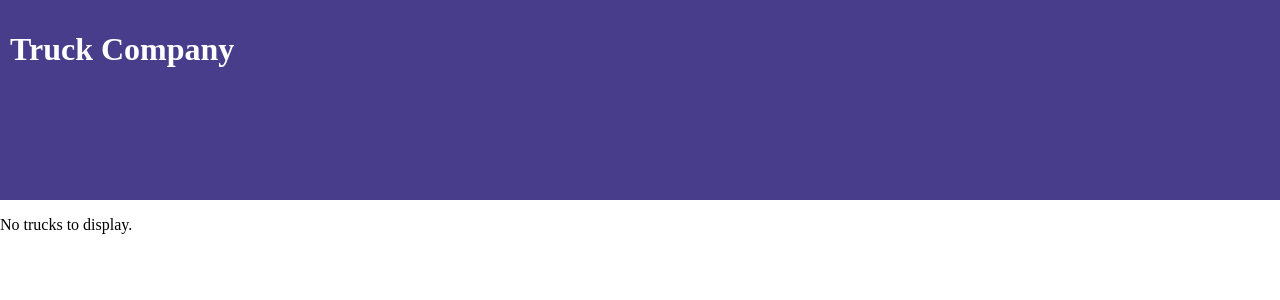
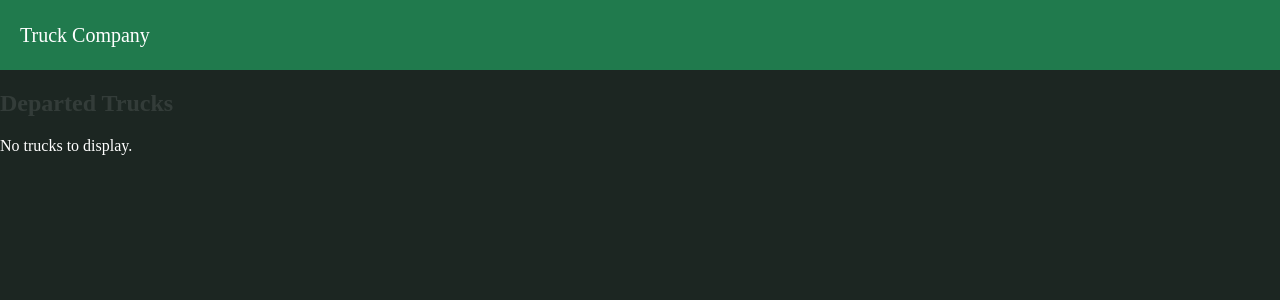
Before and after one commit to JanP1/Truck_Company, a Django app: page /trucks/ in a window 1280 px wide. Shown: the top 300 px of the page. Run offline with Django 5.2, Linux system fonts and the light colour scheme; data that the repository does not hold is empty.

Commit message:
Working on styles

```diff
--- a/truck_company/static/main_page.css
+++ b/truck_company/static/main_page.css
@@ -1,19 +1,23 @@
 body {
   margin: 0;
   overflow-x: hidden;
+  background-color: #1c2622;
+  color: white;
 }
 
 .navbar-container {
   margin: 0;
   width: 100%;
-  height: 180px;
-  background-color: darkslateblue;
+  height: 70px;
+  background-color: #207a4d;
   color: white;
   display: flex;
-  padding: 10px;
+  padding-left: 20px;
+  align-items: center;
 }
 
 .home-link {
   text-decoration: none;
   color: white;
+  font-size: 20px;
 }
--- a/truck_company/templates/base_template.html
+++ b/truck_company/templates/base_template.html
@@ -4,10 +4,12 @@
     <title>My Django Site</title>
     {% load static %}
     <link rel="stylesheet" href="{% static 'main_page.css' %}">
+    {% block extra_css %}
+    {% endblock extra_css %}
 </head>
 <body>
   <div class="navbar-container">
-    <h1 ><a href="{% url 'home'%}" class="home-link">Truck Company</a></h1>
+    <a href="{% url 'home'%}" class="home-link">Truck Company</a>
   </div>
   {% block content %}{% endblock content %}
 </body>
--- /dev/null
+++ b/truck_company/trucks/static/trucks/trucks.css
@@ -0,0 +1,21 @@
+.truck-display {
+  width: 400px;
+  height: 80px;
+  display: flex;
+  color: white;
+  background-color: grey;
+  padding-left: 10px;
+  align-items: center;
+  margin-top: 10px;
+  border-radius: 10px;
+  text-decoration: none;
+}
+
+.truck-info-text {
+  user-select: none;
+}
+
+.departed-trucks {
+  color: white;
+  opacity: 0.1;
+}
--- a/truck_company/trucks/templates/trucks/index.html
+++ b/truck_company/trucks/templates/trucks/index.html
@@ -1,14 +1,23 @@
 {% extends "base_template.html" %}
+{% load static %}
+
+{% block extra_css %}
+<link rel="stylesheet" href="{% static 'trucks/trucks.css' %}">
+{% endblock extra_css %}
+
 {% block content %}
-
-  {% if last_departed_truck_list %}
-      <ul>
+  <div>
+    <h2 class="departed-trucks">Departed Trucks</h2>
+    {% if last_departed_truck_list %}
       {% for departed_truck in last_departed_truck_list %}
-          <li><a href="{% url 'trucks:display_truck_info' departed_truck.id %}">{{ departed_truck }}</a></li>
+          <a class="truck-display" href="{% url 'trucks:display_truck_info' departed_truck.id %}">
+            <div class="truck-info-text">
+              {{ departed_truck }}
+            </div>
+          </a>
       {% endfor %}
-      </ul>
-  {% else %}
-      <p>No trucks to display.</p>
-  {% endif %}
-
+    {% else %}
+        <p>No trucks to display.</p>
+    {% endif %}
+  </div>
 {% endblock content %}
```
Also changed, not shown: truck_company/trucks/templates/trucks/display_truck_info.html (+6 -4 lines).
